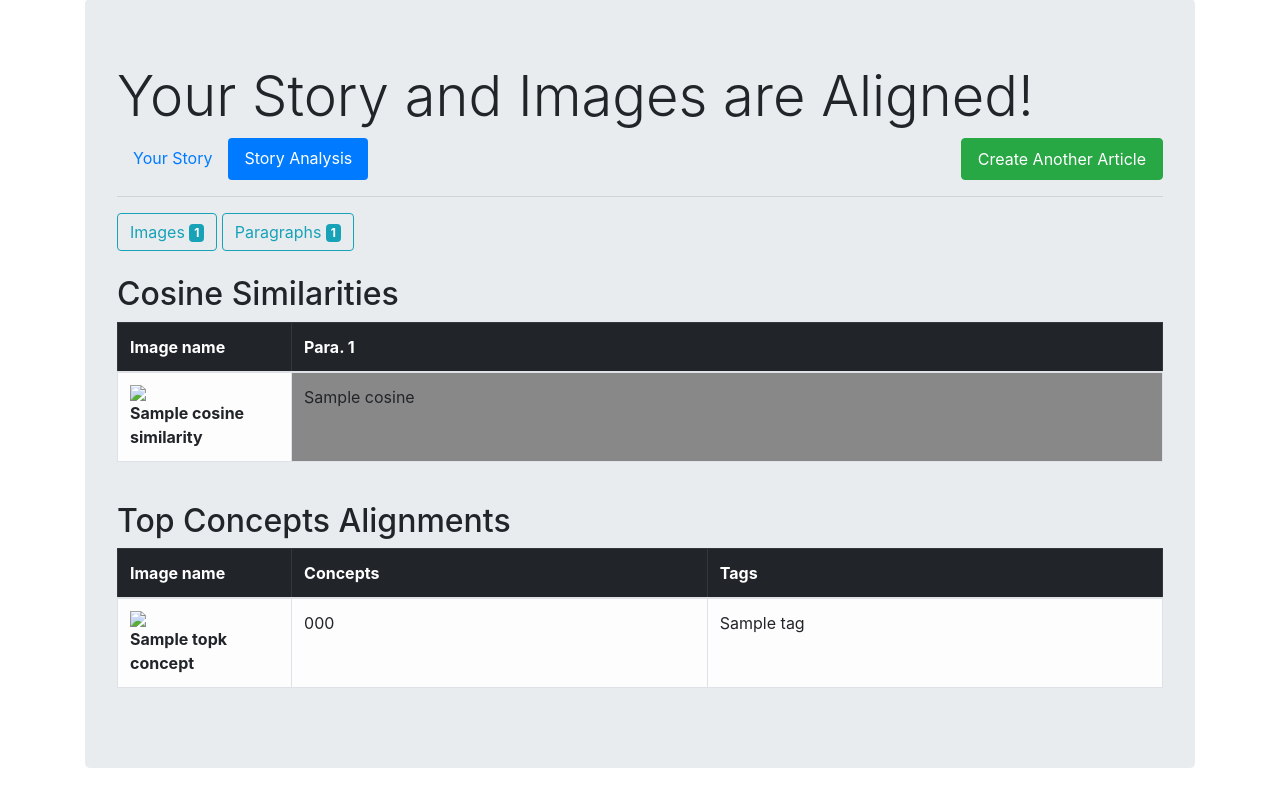
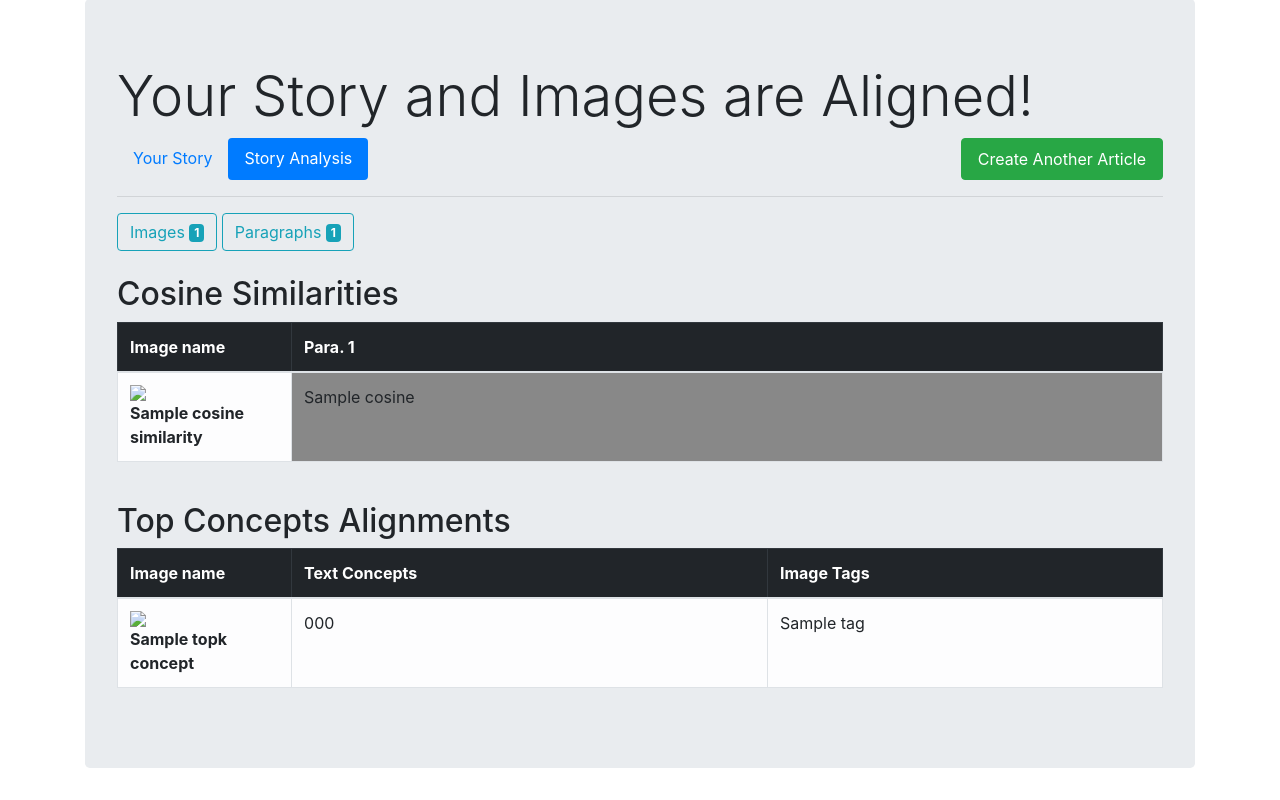
Before and after one commit to chengwill97/Story-and-Image-Alignment, a Python web app: template flask/app/templates/demo.html in a window 1280 px wide, after a click on "Story Analysis". Shown: the part 67-867 px from the top of the page. Run offline with Jinja, Linux system fonts and the light colour scheme; the template is opened without the code that fills it: most values are stand-ins (such as "Sample title", 1, 10 or a date in 2020); some libraries are stand-ins or nearby versions.

Commit message:
- change column header "Concepts" and "Tags to "Text Concepts" and "Image Tags"

```diff
--- a/flask/app/templates/demo.html
+++ b/flask/app/templates/demo.html
@@ -118,8 +118,8 @@
                     <thead class="table-dark">
                         <tr>
                             <th scope="col" style="width: 16.66%">Image name</th>
-                            <th scope="col">Concepts</th>
-                            <th scope="col">Tags</th>
+                            <th scope="col">Text Concepts</th>
+                            <th scope="col">Image Tags</th>
                         </tr>
                     </thead>
                     <tbody>
```
